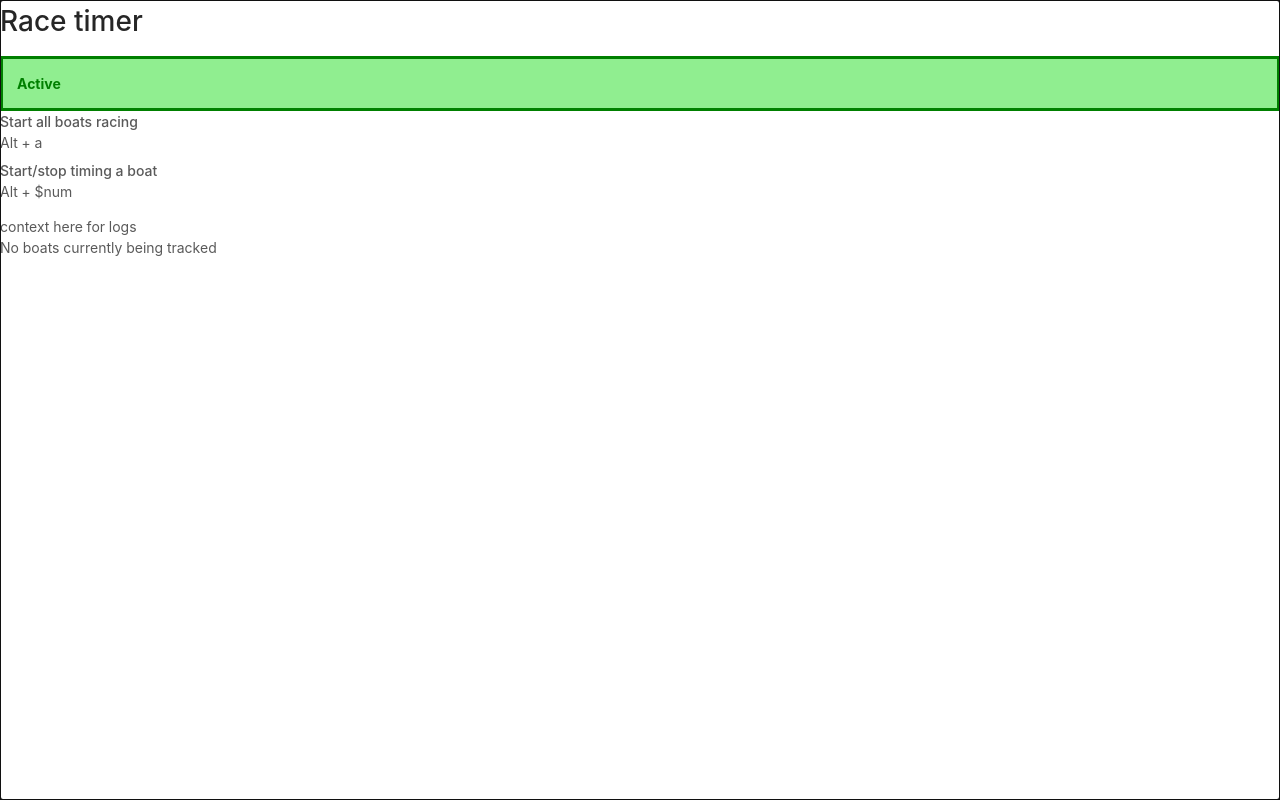
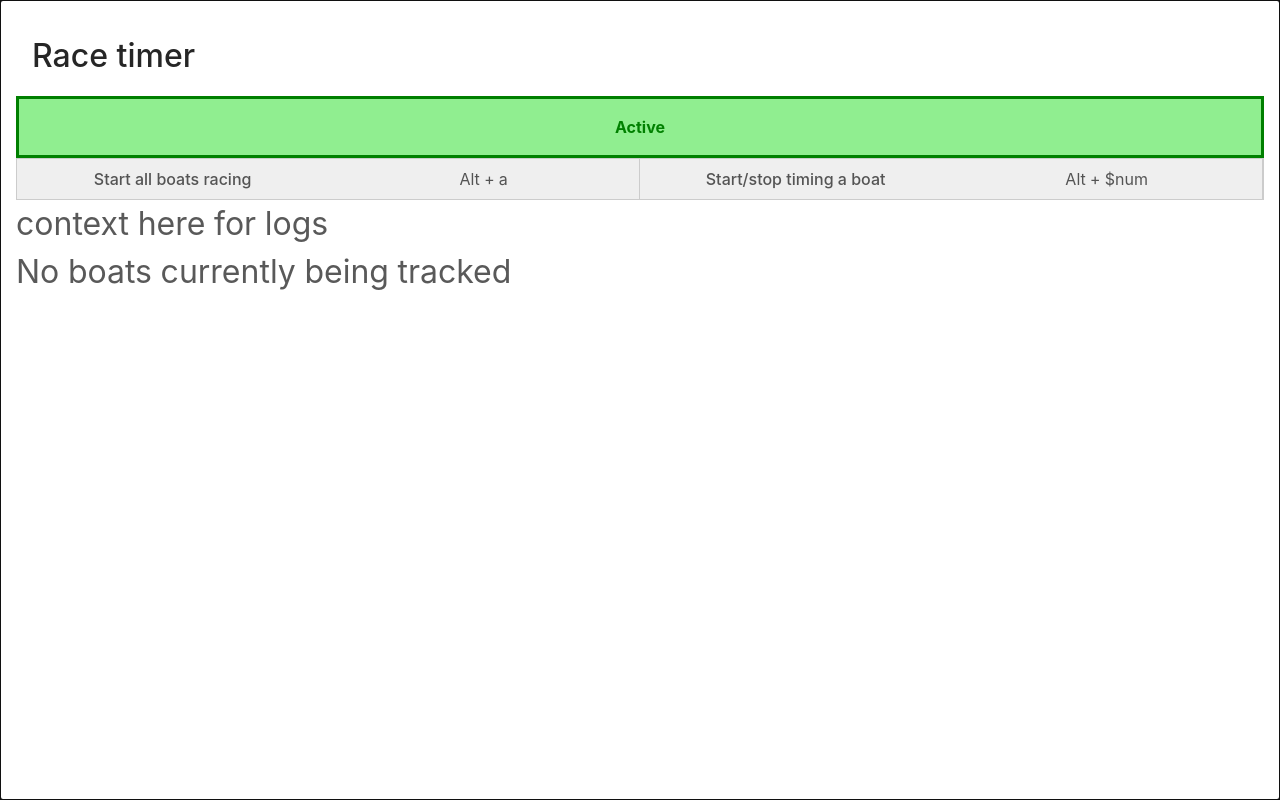
Before and after one commit to daveoconnor/racetimer, a React (Create React App) app: page / in a window 1280 px wide. Built offline with nearby package versions, Linux system fonts and the light colour scheme.

Commit message:
UI improvements

```diff
--- a/src/components/boatRow/boatRow.jsx
+++ b/src/components/boatRow/boatRow.jsx
@@ -1,17 +1,24 @@
 import React from 'react';
 import { timeRenderer } from '../helpers/timeRenderer';
+import { classNameBuilder } from '../helpers/classNameBuilder';
+
 import Counter from '../counter/counter';
 
 export default function BoatRow({boatNumber, startTime, stopTime}) {
 	const startStopDifference = stopTime ? stopTime - startTime : null;
+	const rowClasses = classNameBuilder(
+		['boat-row'],
+		['boat-row'],
+		stopTime === null ? 'active' : 'complete'
+	);
 
 	return (
-		<tr>
-			<td>Boat {boatNumber}</td>
+		<tr className={rowClasses}>
+			<td>{boatNumber}</td>
 			<td>{timeRenderer(startTime)}</td>
-			<td><Counter startTime={startTime} stopTime={stopTime} /></td>
 			<td>{stopTime ? timeRenderer(stopTime) : ''}</td>
 			<td>{startStopDifference / 1000}</td>
+			<td><Counter startTime={startTime} stopTime={stopTime} /></td>
 		</tr>
 	);
 }
--- a/src/components/boatTable/boatTable.jsx
+++ b/src/components/boatTable/boatTable.jsx
@@ -14,11 +14,11 @@ export default function BoatTable() {
 			<table>
 				<thead>
 					<tr>
-						<td>Boat number</td>
-						<td>Start time</td>
-						<td></td>
-						<td>Stop time</td>
-						<td>Result time</td>
+						<th>Boat number</th>
+						<th>Start time</th>
+						<th>Stop time</th>
+						<th>Result time</th>
+						<th></th>
 					</tr>
 				</thead>
 				<tbody>
--- a/src/components/counter/counter.jsx
+++ b/src/components/counter/counter.jsx
@@ -15,8 +15,8 @@ export default function Counter({startTime, stopTime}) {
 
 	return (
 		<React.Fragment>
-			{displayTime(timerInfo)}
-			<ReactInterval timeout={200} enabled={ stopTime ? false : true} callback={() => counterTime()} />
+			{ stopTime ? '-' : displayTime(timerInfo)}
+			<ReactInterval timeout={100} enabled={ stopTime ? false : true} callback={() => counterTime()} />
 		</React.Fragment>
 	);
 }
--- /dev/null
+++ b/src/components/helpers/classNameBuilder.jsx
@@ -0,0 +1,11 @@
+export const classNameBuilder = (classList, buildClassNameList, suffixString) => {
+	let b = null,
+		classNames = classList.slice(0);
+	for (b in buildClassNameList) {
+		classNames.push(buildClassNameList[b]+'-'+ suffixString);
+	}
+
+	return classNames.join(' ');
+}
+
+export default classNameBuilder;
--- a/src/components/raceTimer/raceTimer.css
+++ b/src/components/raceTimer/raceTimer.css
@@ -1,4 +1,16 @@
+body {
+	font-size: 2rem;
+}
+header {
+	color: #ddd;
+	padding: 1rem;
+}
+h1 {
+	font-size: 2rem;
+	margin: 0px;
+}
 .race-timer-wrapper {
+	padding: 1rem;
 	width: 100vw;
 	height: 100vh;
 }
@@ -10,6 +22,8 @@
 
 .race-timer-wrapper > .focus-status > .active {
 	display: none;
+	font-size: 1rem;
+	text-align: center;
 }
 .race-timer-wrapper > .focus-status > .inactive {
 	display: block;
@@ -27,3 +41,63 @@
 	background-color: lightgreen;
 	color: green;
 }
+#instructions {
+	font-size: 1rem;
+	border: 1px solid #ccc;
+	background-color: #efefef;
+}
+#instructions dl {
+	display: flex;
+	margin: 0px;
+}
+#instructions dl dt, #instructions dl dd {
+	width: 50%;
+	margin: 0px;
+	padding: 0.5rem;
+	text-align: center;
+}
+#instructions dl dd:nth-child(even) {
+	border-right: 1px solid #ccc;
+}
+
+table {
+	width: 100%;
+}
+table thead tr th {
+	font-size: 1rem;
+	text-align: center;
+}
+table tbody tr {
+	line-height: 4rem;
+}
+table tbody tr td {
+	padding-left: 1rem;
+}
+table tbody tr:nth-child(even) {
+	background-color: #ccc;
+}
+table tbody tr:nth-child(odd) {
+	background-color: #ddd;
+}
+table tbody tr td:first-child {
+	background-color: navy;
+	color: white;
+	padding: 0.5rem;
+	font-weight: bold;
+	text-align: center;
+	width: 9rem;
+}
+table tbody tr td:nth-child(5) {
+	font-weight: bold;
+	padding-left: 1rem;
+	padding-right: 2rem;
+	width: 7rem;
+	background-color: orange;
+	text-align: center;
+	color: white;
+	border-top-right-radius: 34px;
+	border-bottom-right-radius: 34px;
+}
+table tbody tr.boat-row-complete td:nth-child(5) {
+	background-color: green;
+}
```
